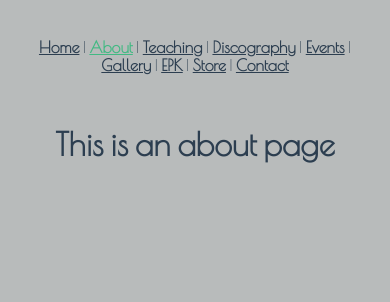
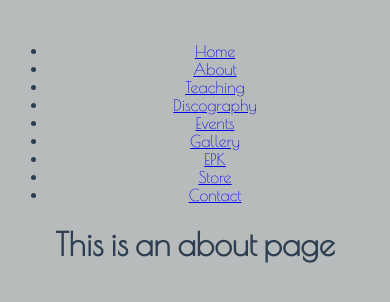
Before and after one commit to kobac44/THE-TUBBS, a Vue app: page /about in a window 390 px wide. Shown: the top 302 px of the page. Built offline with nearby package versions, Linux system fonts and the light colour scheme.

Commit message:
added a Navigtion with mobile prep for a responsive app

```diff
--- a/notes.vue
+++ b/notes.vue
@@ -1,3 +1,6 @@
 /* Notes for this website */
 // git push -u origin main
 // npm run serve
+
+// 'scrolled-nav': scrollPosition = when you scoll down to a certain amount
+// of pixels we are going to shrink the navigation
--- a/public/index.html
+++ b/public/index.html
@@ -6,6 +6,7 @@
     <meta name="viewport" content="width=device-width,initial-scale=1.0">
     <link rel="icon" href="<%= BASE_URL %>favicon.ico">
     <title><%= htmlWebpackPlugin.options.title %></title>
+    <script src="https://kit.fontawesome.com/cfcf0d3f14.js" crossorigin="anonymous"></script>
   </head>
   <body>
     <noscript>
--- a/src/App.vue
+++ b/src/App.vue
@@ -1,6 +1,7 @@
 <template>
   <div id="app">
-    <div id="nav">
+    <Navigation/>
+    <!-- <div id="nav">
       <router-link to="/">Home</router-link> |
       <router-link to="/about">About</router-link> |
       <router-link to="/teaching">Teaching</router-link> |
@@ -10,10 +11,19 @@
       <router-link to="/epk">EPK</router-link> |
       <router-link to="/store">Store</router-link> |
       <router-link to="/contact">Contact</router-link>
-    </div>
+    </div> -->
     <router-view />
   </div>
 </template>
+
+<script>
+import Navigation from "./components/Navigation"
+export default {
+  components:{
+    Navigation
+  }
+}
+</script>
 
 <style>
 @import url('https://fonts.googleapis.com/css2?family=Poiret+One&display=swap');
--- /dev/null
+++ b/src/components/Navigation.vue
@@ -0,0 +1,46 @@
+<template>
+    <header :class="{ 'scrolled-nav': scrollPosition }">
+        <nav>
+            <div class="branding">
+                <img scr="" alt="">
+            </div>
+            <ul v-show="!mobile" class="navigation">
+                <li><router-link class="link" :to="{ name: 'Home' }">Home</router-link ></li>
+                <li><router-link class="link" :to="{ name: 'About' }">About</router-link ></li>
+                <li><router-link class="link" :to="{ name: 'Teaching' }">Teaching</router-link ></li>
+                <li><router-link class="link" :to="{ name: 'Discography' }">Discography</router-link ></li>
+                <li><router-link class="link" :to="{ name: 'Events' }">Events</router-link ></li>
+                <li><router-link class="link" :to="{ name: 'Gallery' }">Gallery</router-link ></li>
+                <li><router-link class="link" :to="{ name: 'EPK' }">EPK</router-link ></li>
+                <li><router-link class="link" :to="{ name: 'Store' }">Store</router-link ></li>
+                <li><router-link class="link" :to="{ name: 'Contact' }">Contact</router-link ></li>
+            </ul>
+            <div class="icon">
+                <i @click="toggleMobileNav" v-show="mobile" class="far fa-bars" :class="{'icon-active' : mobileNav}"></i>
+            </div>
+            <transition name="mobile-nav">
+                <ul v-show="mobileNav" class="dropdown-nav">
+                    <li><router-link class="link" :to="{ name: 'Home' }">Home</router-link ></li>
+                    <li><router-link class="link" :to="{ name: 'About' }">About</router-link ></li>
+                    <li><router-link class="link" :to="{ name: 'Teaching' }">Teaching</router-link ></li>
+                    <li><router-link class="link" :to="{ name: 'Discography' }">Discography</router-link ></li>
+                    <li><router-link class="link" :to="{ name: 'Events' }">Events</router-link ></li>
+                    <li><router-link class="link" :to="{ name: 'Gallery' }">Gallery</router-link ></li>
+                    <li><router-link class="link" :to="{ name: 'EPK' }">EPK</router-link ></li>
+                    <li><router-link class="link" :to="{ name: 'Store' }">Store</router-link ></li>
+                    <li><router-link class="link" :to="{ name: 'Contact' }">Contact</router-link ></li>
+                </ul>
+            </transition>
+        </nav>
+    </header>
+</template>
+
+<script>
+export default {
+
+}
+</script>
+
+<style scoped>
+
+</style>
```
Also changed, not shown: src/fonts.vue (deleted).
